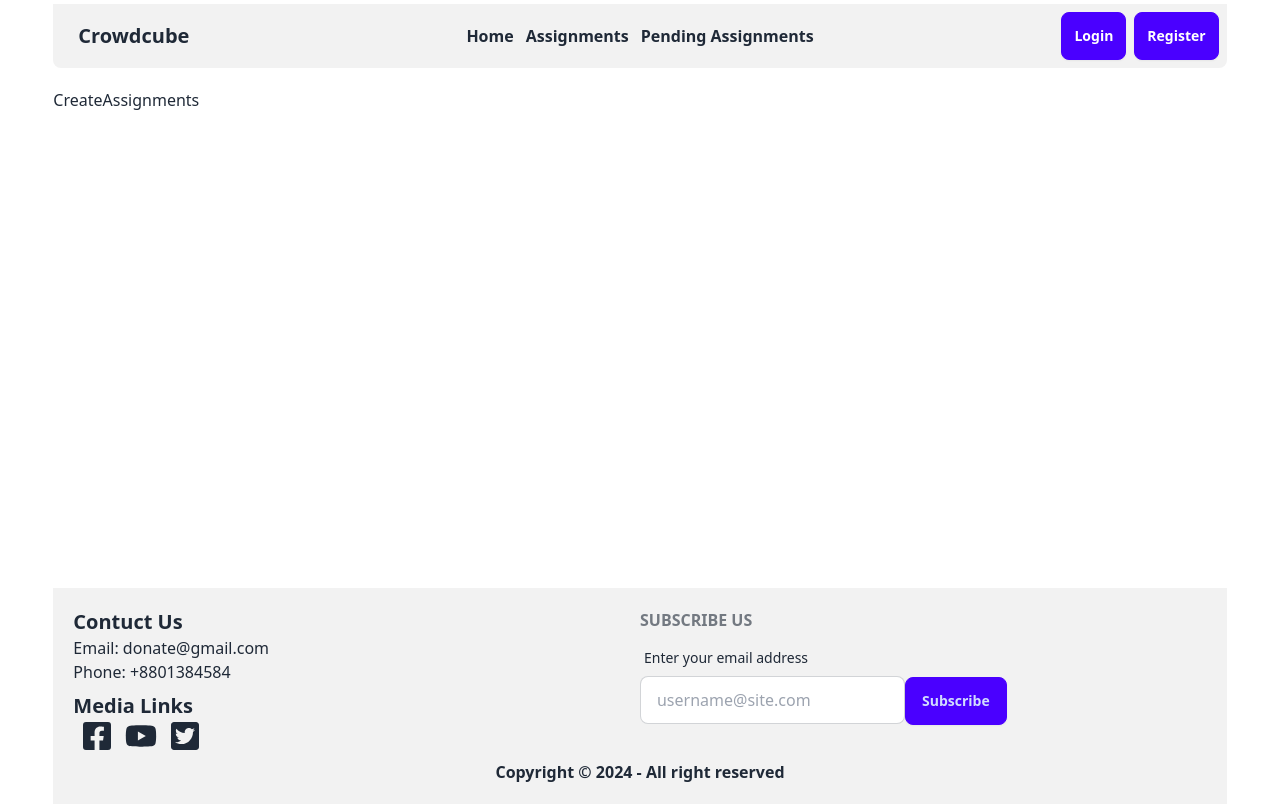
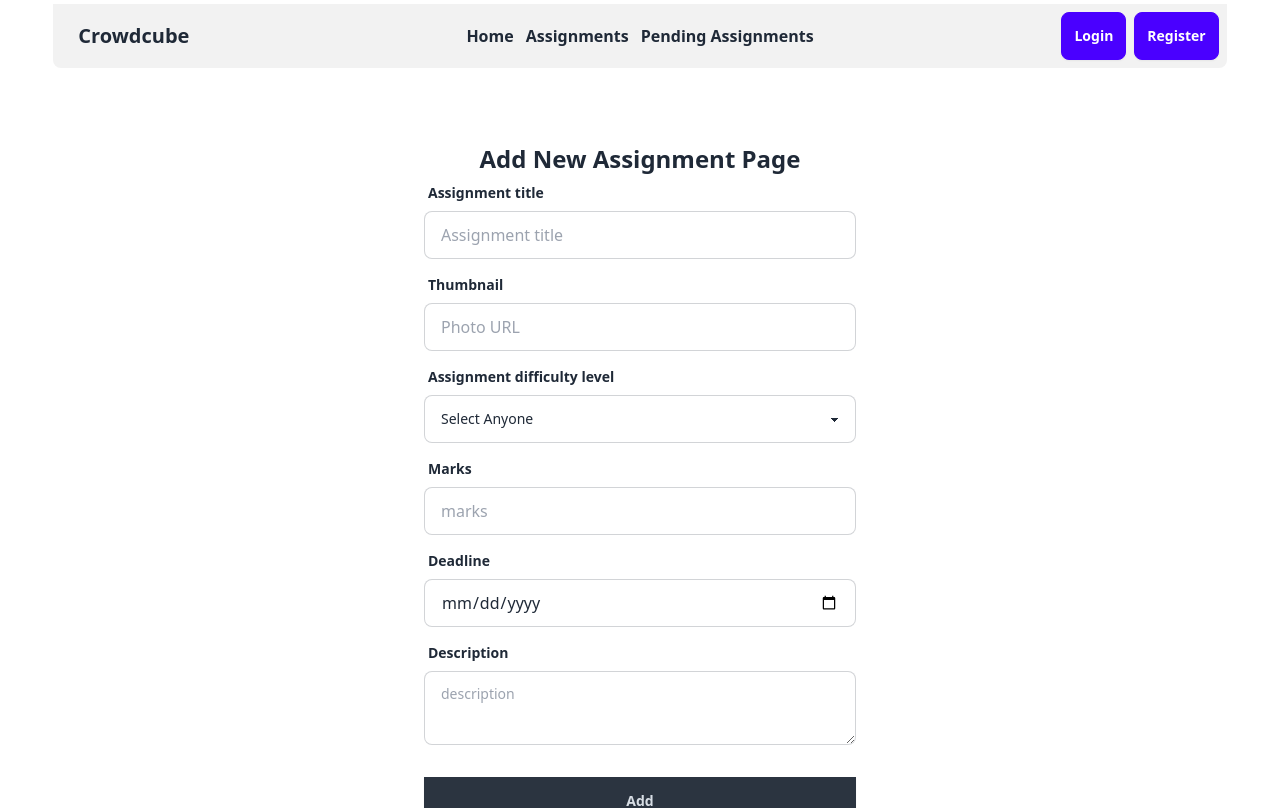
Before and after one commit to ZubairAlMamun2/Academic-Elite, a React (Vite) app: page /createassignments in a window 1280 px wide. Shown: the top 808 px of the page. Built offline with nearby package versions, Linux system fonts and the light colour scheme; no server answers.

Commit message:
createAssignment done

```diff
--- a/package.json
+++ b/package.json
@@ -14,6 +14,7 @@
     "localforage": "^1.10.0",
     "match-sorter": "^8.0.0",
     "react": "^18.3.1",
+    "react-datepicker": "^7.5.0",
     "react-dom": "^18.3.1",
     "react-icons": "^5.4.0",
     "react-router-dom": "^7.1.0",
--- a/src/components/CreateAssignments.jsx
+++ b/src/components/CreateAssignments.jsx
@@ -1,17 +1,180 @@
-import React from 'react'
-import NavBar from './NavBar'
-import Footer from './Footer'
+import React, { useContext, useState } from "react";
+import NavBar from "./Navbar";
+import Footer from "./Footer";
+import Swal from "sweetalert2";
+import { AuthContext } from "../provider/AuthProvider";
+import { useNavigate } from "react-router-dom";
 
-const CreateAssignments = () => {
+const CreateAssignment = () => {
+  const { user } = useContext(AuthContext);
+  console.log(user);
+  const navigate=useNavigate()
+
+  const handleSubmit = (e) => {
+    e.preventDefault();
+
+    const form = new FormData(e.target);
+    const title = form.get("title");
+    const photo = form.get("photo");
+    const type = form.get("type");
+    const marks = form.get("marks");
+    const description = form.get("description");
+    const date = form.get("date");
+    const email = user.email;
+    const name = user.displayName;
+    // const donatedby='';
+
+    // console.log(typeof(amount))
+
+    const formData = {
+      title,
+      photo,
+      type,
+      email,
+      name,
+      marks,
+      description,
+      date
+    };
+
+    fetch(`http://localhost:5000/addnewassignment`, {
+      method: "POST",
+      headers: {
+        "Content-Type": "application/json",
+      },
+      body: JSON.stringify(formData),
+    })
+      .then((res) => res.json())
+      .then((data) => {
+        console.log(data);
+        if(data.acknowledged){
+          Swal.fire({
+            title: 'Success!',
+            text: 'Assignment added succesfully',
+            icon: 'success',
+            confirmButtonText: 'Cool'
+          })
+          navigate('/');
+        }
+      });
+
+    console.log(formData);
+    // e.target.reset();
+  };
   return (
-    <div className='w-11/12 mx-auto'>
-        <NavBar />
-        <div className=" min-h-[60vh]">
-            CreateAssignments
+    <div className="w-11/12 mx-auto">
+      <NavBar />
+
+      <div className="min-h-screen flex justify-center items-center">
+        <div className="card rounded-none bg-base-100 w-full max-w-lg shrink-0 p-10">
+          <h2 className="text-2xl font-semibold text-center">
+            Add New Assignment Page
+          </h2>
+          <form onSubmit={handleSubmit} className="card-body p-0">
+            <div className="form-control">
+              <label className="label">
+                <span className="label-text text-sm font-semibold">
+                Assignment title
+                </span>
+              </label>
+              <input
+                name="title"
+                type="text"
+                placeholder="Assignment title"
+                className="input input-bordered"
+                required
+              />
+            </div>
+            <div className="form-control">
+              <label className="label">
+                <span className="label-text text-sm font-semibold">
+                  Thumbnail
+                </span>
+              </label>
+              <input
+                name="photo"
+                type="text"
+                placeholder="Photo URL"
+                className="input input-bordered"
+                required
+              />
+            </div>
+            <div className="form-control">
+              <label className="label">
+                <span className="label-text text-sm font-semibold">
+                Assignment difficulty level
+                </span>
+              </label>
+              <select
+                name="type"
+                required
+                className="select select-bordered w-full "
+              >
+                <option disabled selected>
+                  Select Anyone
+                </option>
+                <option>easy</option>
+                <option>medium</option>
+                <option>hard</option>
+
+              </select>
+            </div>
+            <div className="form-control">
+              <label className="label">
+                <span className="label-text text-sm font-semibold">
+                Marks
+                </span>
+              </label>
+              <input
+                name="marks"
+                type="number"
+                placeholder="marks"
+                className="input input-bordered"
+                required
+              />
+            </div>
+            <div className="form-control">
+              <label className="label">
+                <span className="label-text text-sm font-semibold">
+                  Deadline
+                </span>
+              </label>
+              <input
+                name="date"
+                type="date"
+                placeholder="Photo URL"
+                className="input input-bordered"
+                required
+              />
+            </div>
+            <div className="form-control">
+              <label className="label">
+                <span className="label-text text-sm font-semibold">
+                  Description
+                </span>
+              </label>
+              <textarea
+                name="description"
+                required
+                className="textarea textarea-bordered"
+                placeholder="description"
+              ></textarea>
+            </div>
+
+
+
+            <div className="form-control mt-6">
+              <button className="btn btn-neutral rounded-none">Add</button>
+            </div>
+          </form>
+
+          <div className="pt-2"></div>
         </div>
-        <Footer />
+      </div>
+
+      <Footer />
     </div>
-  )
-}
+  );
+};
 
-export default CreateAssignments
+export default CreateAssignment;
--- a/src/components/Footer.jsx
+++ b/src/components/Footer.jsx
@@ -10,7 +10,7 @@ const Footer = () => {
         <div className="grid grid-cols-2">
             <div className="col-span-2 justify-center md:col-span-1">
                 <h2 className="text-xl font-semibold">Contuct Us</h2>
-                <h2>Email: donate@gmail.com</h2>
+                <h2>Email: homework@gmail.com</h2>
                 <h2>Phone: +8801384584</h2>
                 <div>
                     <h2 className="text-xl font-semibold mt-2">Media Links</h2>
```
Also changed, not shown: 1 other file (tests, documents, lock files or other folders).
